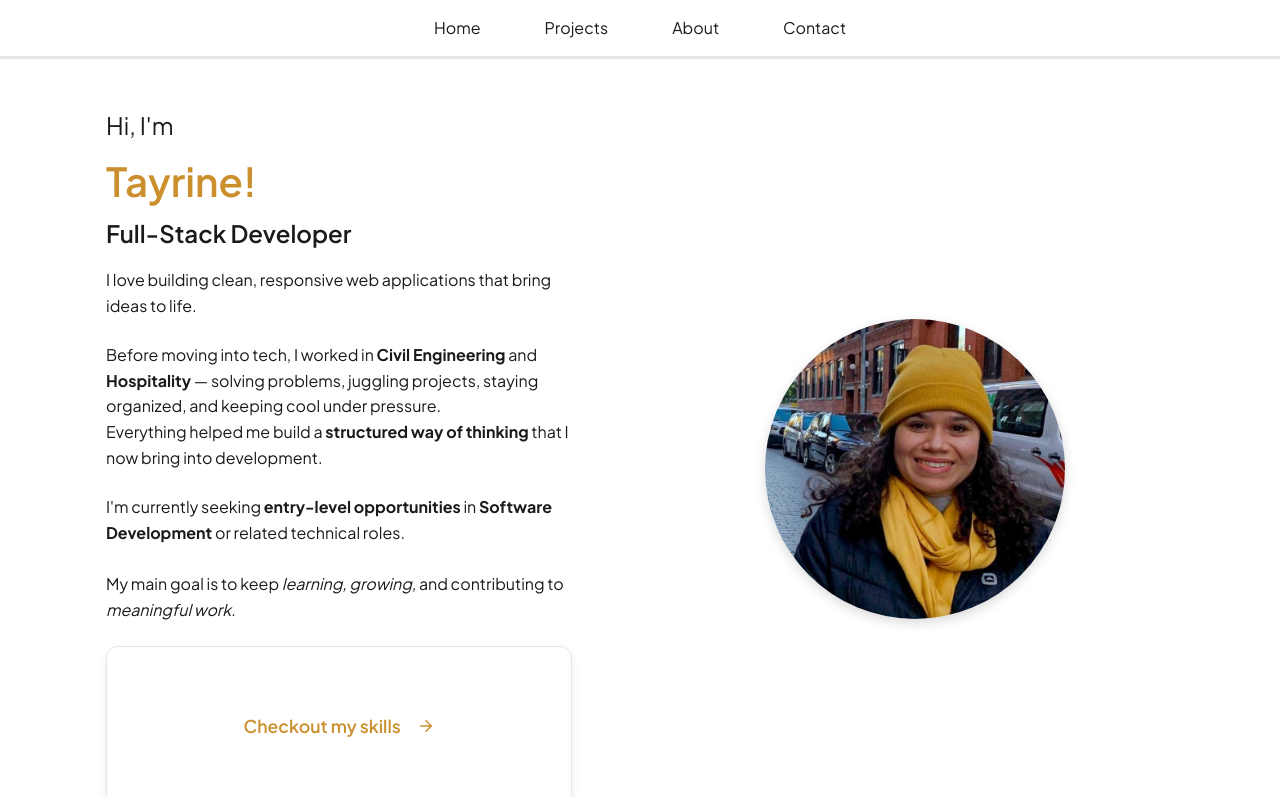
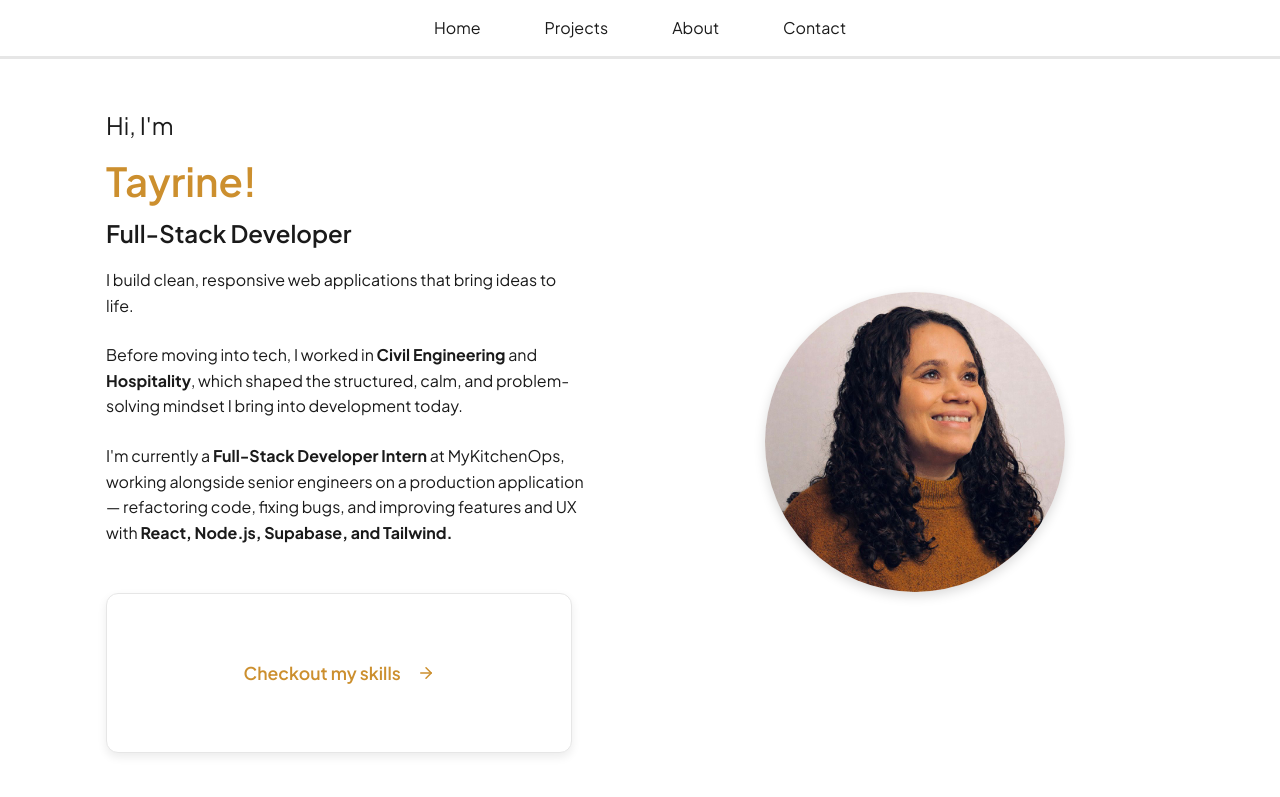
Before and after one commit to TayrineSoares/tayrine-portfolio, a React (Vite) app: page / in a window 1280 px wide. Shown: the top 797 px of the page. Built offline with nearby package versions, Linux system fonts and the light colour scheme.

Commit message:
update hero section to include internship at mykitchenops

```diff
--- a/src/components/Hero.jsx
+++ b/src/components/Hero.jsx
@@ -15,17 +15,26 @@ const Hero = () => {
           <h1 className="hero-name">Tayrine!</h1>
           <h2 className="hero-title">Full-Stack Developer</h2>
           <p className="hero-description">
-            I love building clean, responsive web applications that bring ideas to life.
+            I build clean, responsive web applications that bring ideas to life.
           </p>
+
+
           <p className="hero-description" >
-            Before moving into tech, I worked in <strong>Civil Engineering</strong> and <strong>Hospitality</strong> — solving problems, juggling projects, staying organized, and keeping cool under pressure. <br/> Everything helped me build a <strong>structured way of thinking</strong> that I now bring into development.
+            Before moving into tech, I worked in <strong>Civil Engineering</strong> and <strong>Hospitality</strong>, which shaped the structured, calm, and problem-solving mindset I bring into development today.
           </p>
 
           <p className="hero-description">
-            I'm currently seeking <strong>entry-level opportunities</strong> in <strong>Software Development </strong> or related technical roles.
-            <br /> <br />My main goal is to keep <em>learning, growing,</em> and contributing to <em>meaningful work.</em>
+            I'm currently a <strong>Full-Stack Developer Intern</strong> at {""}
+            <a
+              href="https://mykitchenops.com"
+              target="_blank"
+              rel="noopener noreferrer"
+            >
+              MyKitchenOps
+            </a>, working alongside senior engineers on a production application — refactoring code, fixing bugs, and improving features and UX with <strong>React, Node.js, Supabase, and Tailwind.</strong>
+          </p>
+          <br/>
 
-          </p>
 
           {/* Flip Card */}
           <div
@@ -60,7 +69,7 @@ const Hero = () => {
 
         {/* Right: Image */}
         <div className="hero-image">
-          <img src="/Tayrine_Soares.jpeg" alt="Tayrine Soares" />
+          <img src="/Tayrine_Soares_2.jpeg" alt="Tayrine Soares" />
         </div>
       </div>
     </section>
--- a/src/styles/Hero.css
+++ b/src/styles/Hero.css
@@ -46,6 +46,19 @@ section {
   max-width: 480px;
   line-height: 1.6;
   margin-bottom: 1.5rem;
+}
+
+.hero-description a {
+  color: inherit;
+
+
+
+
+}
+
+.hero-description a:hover {
+  opacity: 0.8;
+  text-decoration: underline;
 }
 
 /* =========================
```
Also changed, not shown: public/Tayrine_Soares_2.jpeg (added).
